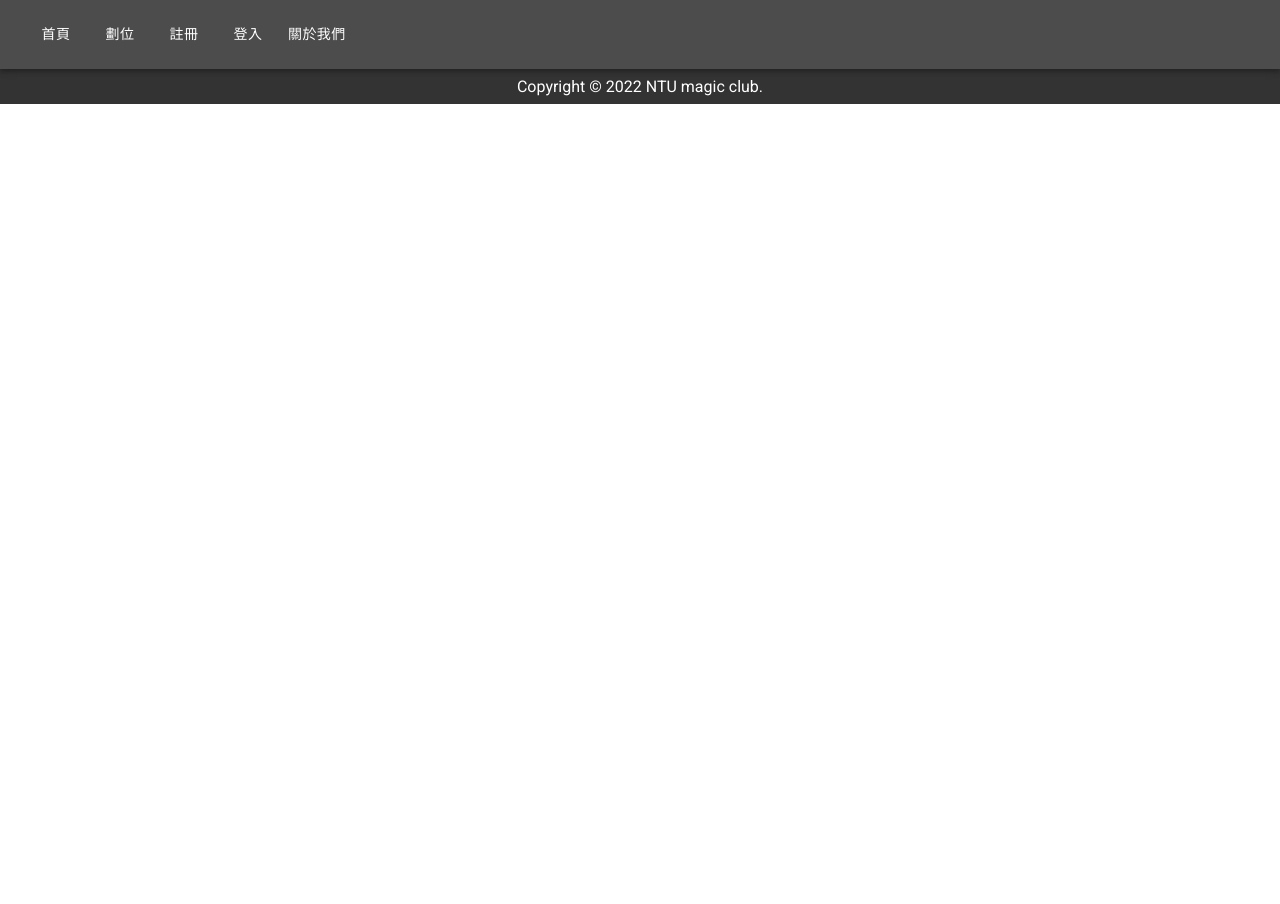
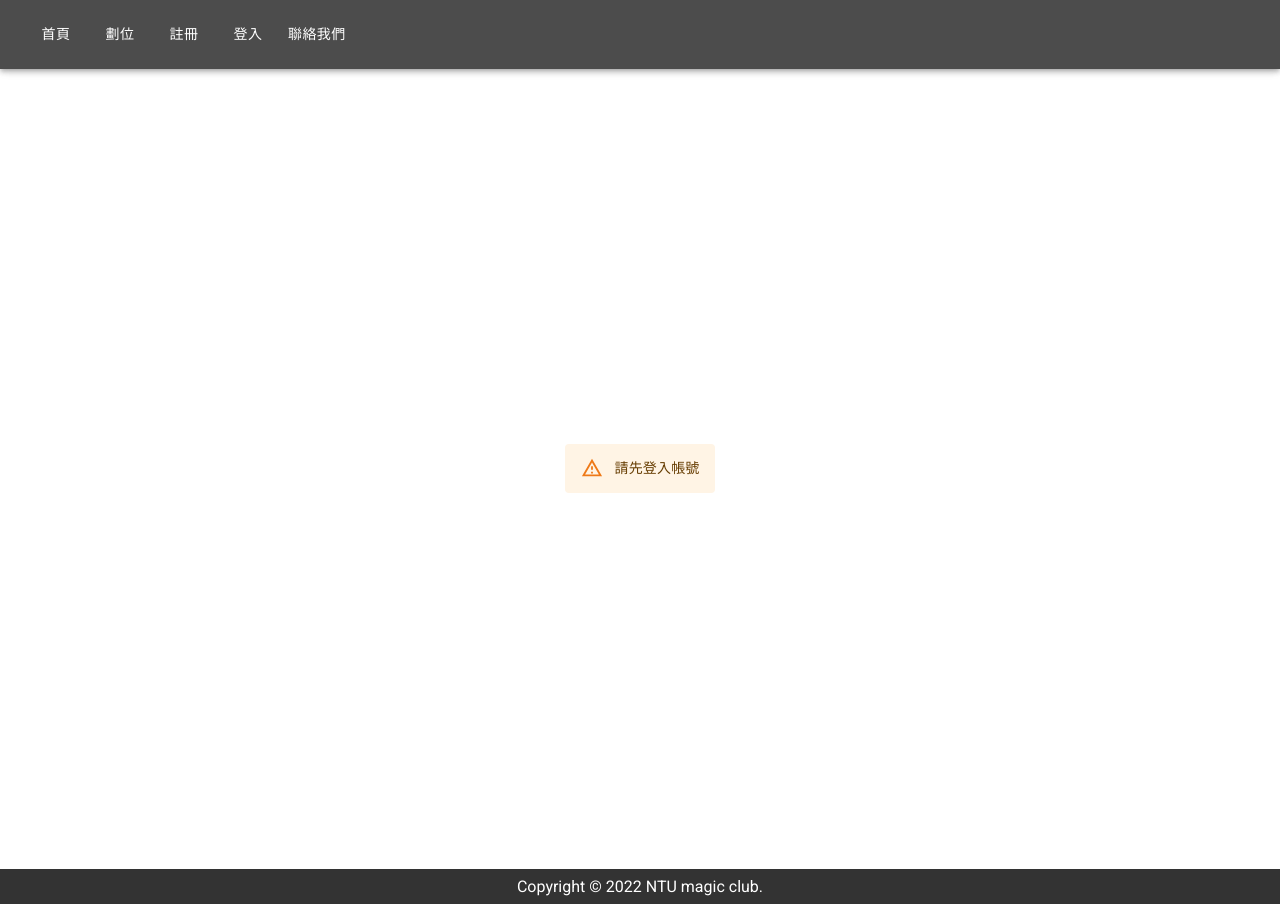
Before and after one commit to xieyou0608/ntumagic, a React (Create React App) app: page /pay in a window 1280 px wide. Before the commit the page ends 800 px from the top, so only its background shows below. Built offline with nearby package versions, Linux system fonts and the light colour scheme; no server answers.

Commit message:
[feat]新增付款說明頁面PayPage

```diff
--- a/src/App.js
+++ b/src/App.js
@@ -10,6 +10,7 @@ import LoginPage from "./pages/LoginPage";
 import RegisterPage from "./pages/RegisterPage";
 import ProfilePage from "./pages/ProfilePage";
 import AdminPage from "./pages/AdminPage";
+import PayPage from "./pages/PayPage";
 import "./styles/style.css";
 import AuthService from "./services/auth.service";
 
@@ -47,6 +48,7 @@ function App() {
           path="/admin"
           element={<AdminPage currentUser={currentUser} />}
         />
+        <Route path="/pay" element={<PayPage currentUser={currentUser} />} />
       </Routes>
       <Footer />
     </div>
--- a/src/components/Nav.js
+++ b/src/components/Nav.js
@@ -76,7 +76,7 @@ const Nav = ({ currentUser, setCurrentUser }) => {
               </Button>
             )}
             <Button component={Link} to="/about" sx={{ my: 2, color: "white" }}>
-              關於我們
+              聯絡我們
             </Button>
             {currentUser && currentUser.user.role == "admin" && (
               <Button
--- a/src/components/booking/Booking.js
+++ b/src/components/booking/Booking.js
@@ -45,7 +45,7 @@ const Booking = ({ currentUser }) => {
         setChosenSeats([]);
         setFinalChosen(null);
         // loadSeatsData();
-        navigate("/profile");
+        navigate("/pay");
       })
       .catch((e) => {
         console.log(e);
--- /dev/null
+++ b/src/pages/PayPage.js
@@ -0,0 +1,64 @@
+import React, { useEffect, useState } from "react";
+import { Link } from "react-router-dom";
+import { Box, Alert, Grid, Typography, Button } from "@mui/material";
+
+const PayPage = ({ currentUser, setCurrentUser }) => {
+  return (
+    <Grid
+      container
+      spacing={0}
+      direction="column"
+      alignItems="center"
+      justifyContent="center"
+      style={{ minHeight: "100vh" }}
+    >
+      <Grid item xs={3}>
+        {!currentUser && <Alert severity="warning">請先登入帳號</Alert>}
+        {currentUser && (
+          <Box
+            sx={{
+              display: "flex",
+              flexDirection: "column",
+              borderStyle: "solid",
+              borderRadius: "1rem",
+              padding: "2rem",
+              margin: "2rem",
+            }}
+          >
+            <Typography variant="h5">感謝您的劃位!</Typography>
+            <Typography>請於劃位後至隔日23:59前將總金額匯款至:</Typography>
+            <Alert icon={false} severity="info">
+              <Typography>銀行代碼: XXX</Typography>
+              <Typography>帳號: XXXXXXXXXXX</Typography>
+              <Typography>戶名: 李俊昇</Typography>
+            </Alert>
+            {currentUser.user.bankAccount ? (
+              <Typography>
+                您的付款帳號: {currentUser.user.bankAccount}
+              </Typography>
+            ) : (
+              <Typography>
+                您的付款帳號: 尚未設定
+                <Button component={Link} to="/profile" size="small">
+                  前往設定
+                </Button>
+              </Typography>
+            )}
+            <Typography>繳費說明:</Typography>
+            <Typography>1. 完成付款之後，請填寫您的付款帳戶末5碼</Typography>
+            <Typography>
+              2. 待確認款項後，會於個人頁面顯示付款成功，並寄信至您的信箱
+            </Typography>
+            <Typography>3. 晚會當日請依信件至會場索取實體票</Typography>
+
+            <Button component={Link} to="/profile" variant="contained">
+              我知道了
+            </Button>
+          </Box>
+        )}
+      </Grid>
+    </Grid>
+  );
+};
+
+export default PayPage;
```
